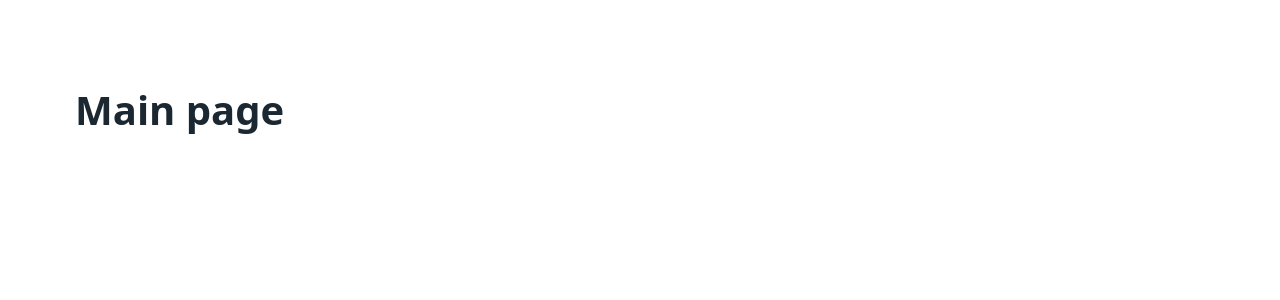
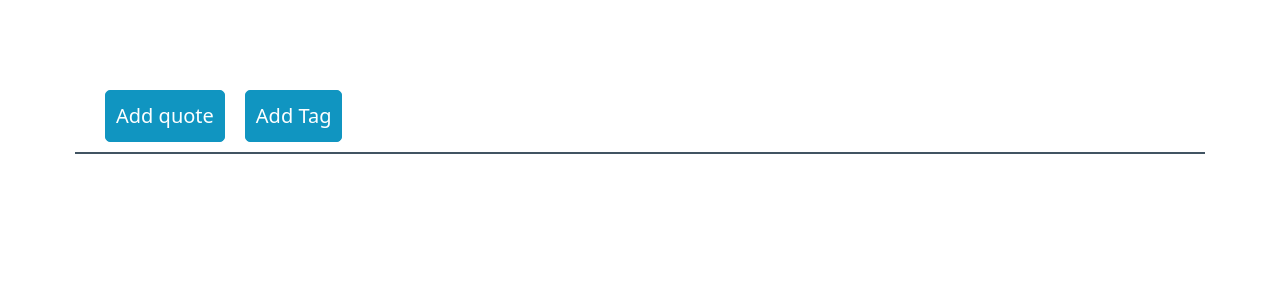
Before and after one commit to Veslo7601/Python_Web_HW10, a Django app: page / in a window 1280 px wide. Shown: the top 300 px of the page. Run offline with Django 5.2, Linux system fonts and the light colour scheme; data that the repository does not hold is empty.

Commit message:
modified:   .gitignore 	modified:   quotesite/quoteapp/__pycache__/urls.cpython-312.pyc 	modified:   quotesite/quoteapp/__pycache__/views.cpython-312.pyc 	renamed:    quotesite/quoteapp/templates/quoteapp/extract_tags.py -> quotesite/quoteapp/extract_tags.py 	modified:   quotesite/quoteapp/templates/quoteapp/index.html 	modified:   quotesite/quoteapp/urls.py 	modified:   quotesite/quoteapp/views.py

```diff
--- a/quotesite/quoteapp/templates/quoteapp/extract_tags.py
+++ b/quotesite/quoteapp/extract_tags.py
@@ -6,5 +6,4 @@ register = template.Library()
 def tags(note_tags):
     return ', '.join([str(name) for name in note_tags.all()])
 
-
 register.filter('tags', tags)
--- a/quotesite/quoteapp/templates/quoteapp/index.html
+++ b/quotesite/quoteapp/templates/quoteapp/index.html
@@ -7,7 +7,20 @@
 </head>
 <body>
 <main class="container">
-    <h1>Main page</h1>
+    <nav style="margin-bottom: 20px; border-bottom: 2px solid; padding-left: 30px">
+        <ul>
+            <li><a href="{% url 'quoteapp:tag' %}" role="button">Add quote</a></li>
+            <li><a href="{% url 'quoteapp:quote' %}" role="button">Add Tag</a></li>
+        </ul>
+    </nav>
+
+    {% for q in quote %}
+    <ul>
+        <li>
+            <a href="{% url 'quoteapp:detail' q.id %}" role="button" class="outline"> {{ quote.description }} </a>
+        </li>
+    </ul>
+    {% endfor %}
 </main>
 </body>
 </html>
--- a/quotesite/quoteapp/urls.py
+++ b/quotesite/quoteapp/urls.py
@@ -8,4 +8,5 @@ urlpatterns = [
     path('quote/', views.quote, name='quote'),
     path('tag/', views.tag, name='tag'),
     path('detail/<int:quote_id>', views.detail, name='detail'),
+    path('delete/<int:note_id>', views.delete_quote, name='delete'),
 ]
--- a/quotesite/quoteapp/views.py
+++ b/quotesite/quoteapp/views.py
@@ -3,8 +3,14 @@ from .models import Tag, Quote
 from .forms import TagForm, QuoteForm
 # Create your views here.
 
+
 def main(request):
-    return render(request, 'quoteapp/index.html')
+    quote_o = Quote.objects.all()
+    return render(request, 'quoteapp/index.html', {"quote": quote_o})
+
+def delete_quote(request, quote_id):
+    Quote.objects.get(pk=quote_id).delete()
+    return redirect(to='quoteapp:main')
 
 def tag(request):
     if request.method == 'POST':
```
Also changed, not shown: 1 other file.
